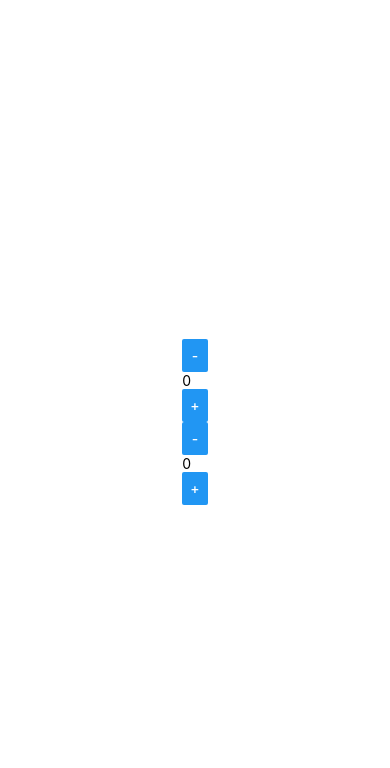
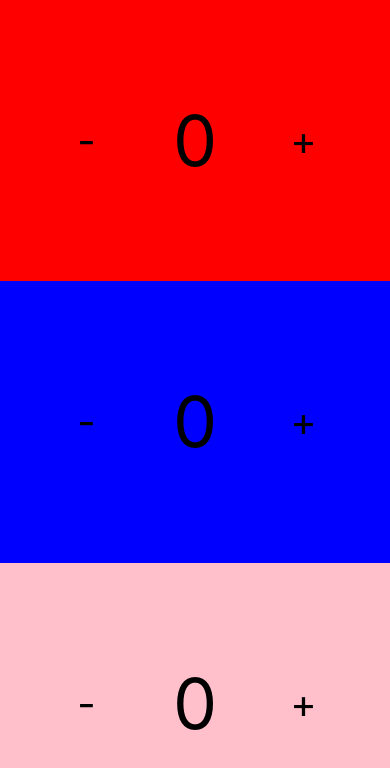
Before and after one commit to gerritt-luoma/life-counter, a React Native app: screen / in a window 390 px wide. Shown: the top 768 px of the page. Built offline with nearby package versions, Linux system fonts and the light colour scheme.

Commit message:
Added a little bit of styling

```diff
--- a/App.tsx
+++ b/App.tsx
@@ -8,7 +8,8 @@ export default function App() {
     <Provider store={store}>
       <View style={styles.container}>
         <Player color={'red'} number={1}/>
-        <Player color={'red'} number={2}/>
+        <Player color={'blue'} number={2}/>
+        <Player color={'pink'} number={3}/>
         <StatusBar style="auto" />
       </View>
     </Provider>
--- a/components/Player/healthbutton.tsx
+++ b/components/Player/healthbutton.tsx
@@ -1,7 +1,7 @@
 import React from "react";
 
 import { useDispatch } from "react-redux";
-import { View, Button } from "react-native";
+import { View, Pressable, Text, StyleSheet } from "react-native";
 
 interface HealthButtonProps {
     title: string,
@@ -14,12 +14,26 @@ export default function HealthButton( { title, decrement, playerNumber } : Healt
 
     return (
         <View>
-            <Button
-                title={title}
+            <Pressable
                 onPress={() => dispatch({
                     type: decrement ? `DECREMENT_${playerNumber}` : `INCREMENT_${playerNumber}`
                 })}
-            />
+                style={styles.button}>
+                <Text style={styles.text}>{title}</Text>
+            </Pressable>
         </View>
     )
 }
+
+const styles = StyleSheet.create({
+    text: {
+        fontSize: 40,
+        color: 'black'
+    },
+    button: {
+        width: 50,
+        height: 50,
+        alignItems: 'center',
+        justifyContent: 'center'
+    }
+})
--- a/components/Player/player.tsx
+++ b/components/Player/player.tsx
@@ -3,7 +3,7 @@ import type { RootState } from "../../reducers/store";
 import { useSelector } from "react-redux";
 import { decrement, increment } from "../../reducers/counterReducer";
 import HealthButton from "./healthbutton";
-import { View, Text } from "react-native";
+import { View, Text, StyleSheet } from "react-native";
 
 interface PlayerProps {
     color: string,
@@ -32,13 +32,13 @@ export default function Player({ color, number }: PlayerProps) {
     });
 
     return (
-        <View>
+        <View style={[styles.container, { backgroundColor: color}]}>
             <HealthButton
             playerNumber={number}
             decrement={true}
             title={"-"}
             />
-            <Text>{lifeTotal.value}</Text>
+            <Text style={styles.text}>{lifeTotal.value}</Text>
             <HealthButton
             playerNumber={number}
             decrement={false}
@@ -47,3 +47,18 @@ export default function Player({ color, number }: PlayerProps) {
         </View>
     )
 }
+
+const styles = StyleSheet.create({
+    container: {
+        alignItems: 'center',
+        justifyContent: 'space-evenly',
+        flexDirection: 'row',
+        flex: 1,
+        backgroundColor: 'red',
+        width: '100%'
+    },
+    text: {
+        fontSize: 70,
+        color: 'black'
+    }
+})
```
